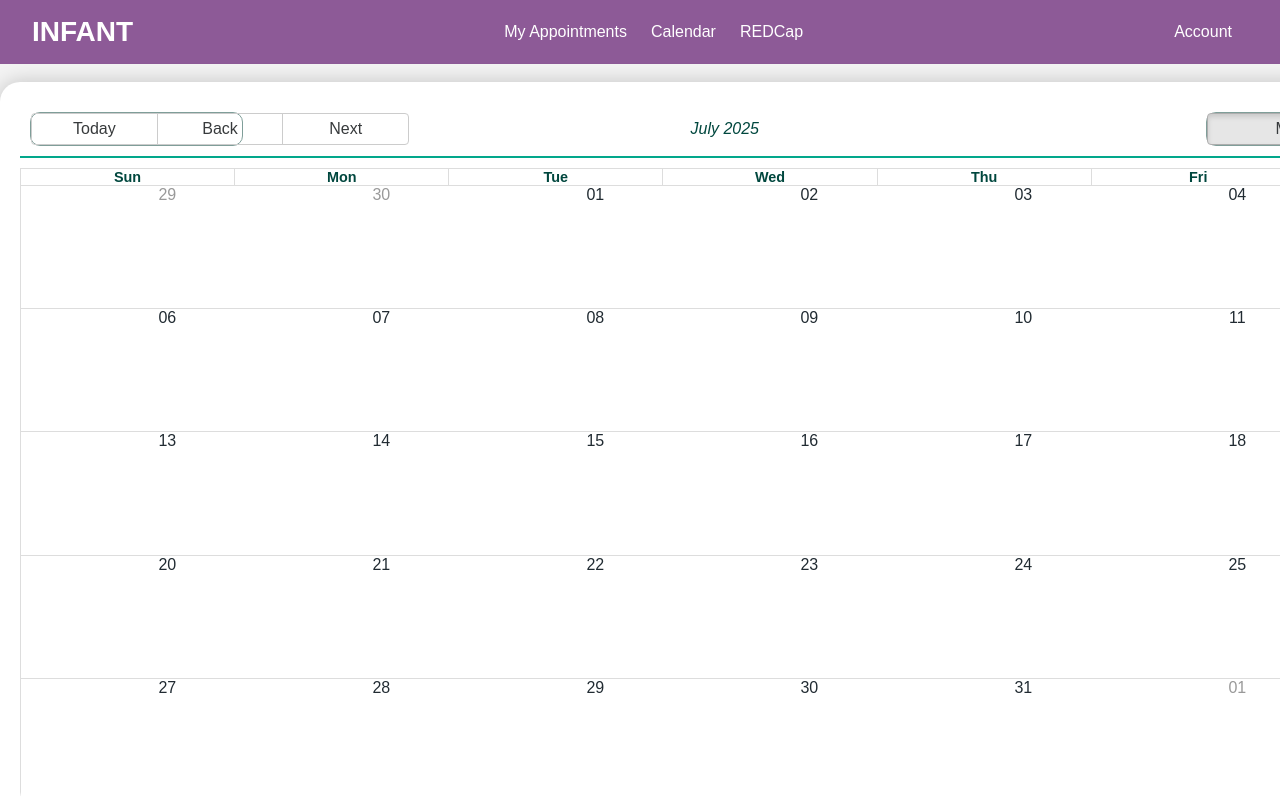
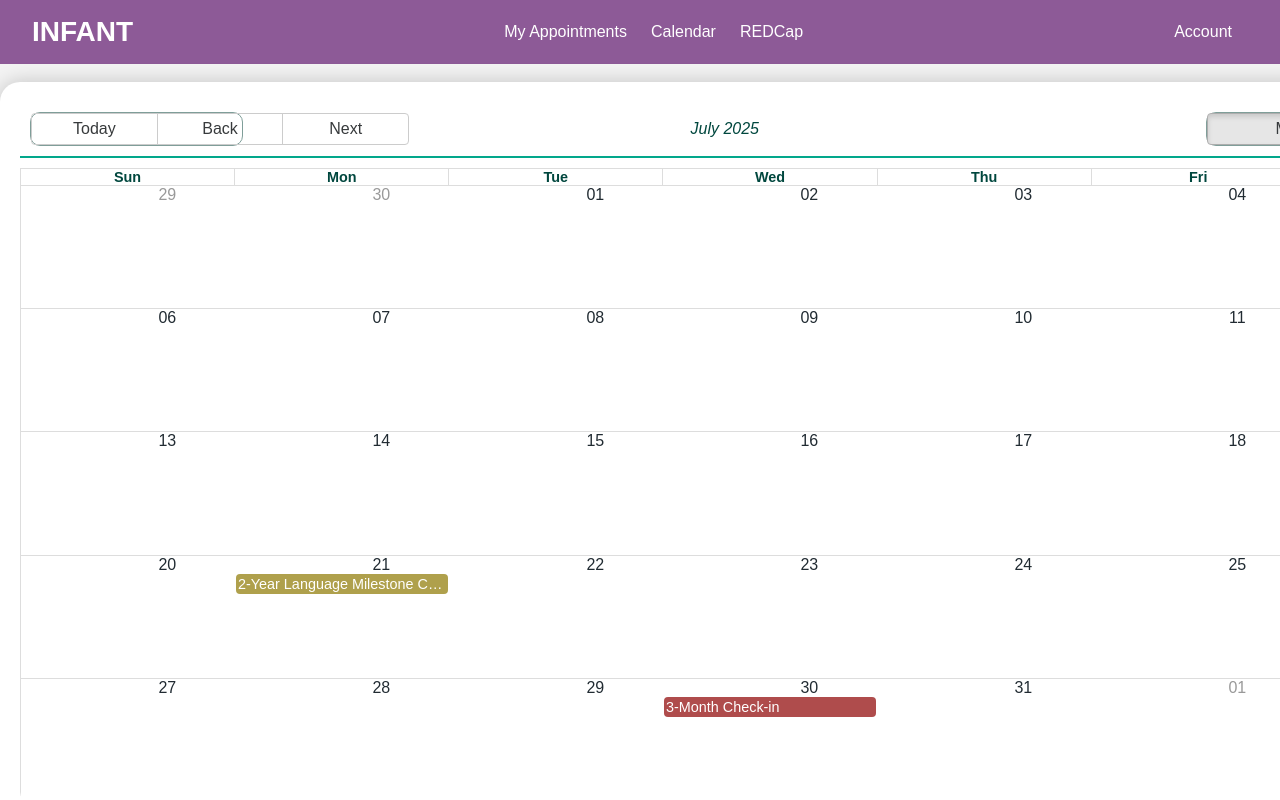
Before and after one commit to Aoibheannmangan/test-scheduler, a React (Create React App) app: page /calender in a window 1280 px wide. Shown: the top 800 px of the page. Built offline with nearby package versions, Linux system fonts and the light colour scheme.

Commit message:
Made dummy data display on calender.

```diff
--- a/src/calender.js
+++ b/src/calender.js
@@ -1,4 +1,4 @@
-import React, { useState } from 'react';
+import React, { useState, useEffect } from 'react';
 import './calender.css';
 import { Calendar, momentLocalizer } from 'react-big-calendar';
 import moment from 'moment';
@@ -22,6 +22,19 @@ const MyCalendar = () => {
   const [searchPatientId, setSearchPatientId] = useState(''); // Search for ID -  Window view
   const [windowEvents, setWindowEvents] = useState([]); // Sets window view
 
+  // Grab all dummy info from JSON file
+  useEffect(() => {
+    const bookedFromDummy = dummyEvents
+    .filter(event => event.type === 'booked')
+    .map(event => ({
+      ...event,
+      start: new Date(event.start),
+      end: new Date(event.end),
+      title: event.title || event.name // Uses title to display on calender
+    }))
+    setBookedEvents(bookedFromDummy);
+  },[]);
+
 
   const handleSearchWindow = () => {
     const patient = dummyEvents.find(patient => patient.id === searchPatientId.trim());
@@ -38,17 +51,17 @@ const handleSearchWindow = () => {
       return;
     }
 
-  // Sets patient bday and early weeks for calculations
+  // Sets patient bday and early days for calculations
   const birthDate = new Date(patient.dob);
-  const babyWeeksEarly = patient.weeksEarly || 0;
+  const babyDaysEarly = patient.daysEarly || 0;
 
   let studyWindows = [];
 
   // Only generate the window that matches the patient's study
   if (patient.study === "AIMHIGH") {
-    studyWindows = generateAimHighAppointments(birthDate, babyWeeksEarly);
+    studyWindows = generateAimHighAppointments(birthDate, babyDaysEarly);
   } else if (patient.study === "COOLPRIME") {
-    studyWindows = generateCoolPrimeAppointments(birthDate, babyWeeksEarly);
+    studyWindows = generateCoolPrimeAppointments(birthDate, babyDaysEarly);
   }
 
   // Filter only window type (just in case)
--- a/src/data/dummyEvents.json
+++ b/src/data/dummyEvents.json
@@ -1,12 +1,12 @@
-  [
-    {
+[
+  {
     "id": "001",
     "name": "Sophie Turner",
     "dob": "2025-05-01",
-    "weeksEarly": 0,
+    "daysEarly": 0,
     "title": "NICU Visit",
-    "start": "",
-    "end": "",
+    "start": "2025-10-02T09:00:00",
+    "end": "2025-10-02T11:00:00",
     "location": "Exam Room 1.14",
     "notes": "Initial check-up with Doctor",
     "type": "booked",
@@ -16,9 +16,10 @@
     "id": "002",
     "name": "Liam Murphy",
     "dob": "2025-05-01",
-    "weeksEarly": 0,
+    "daysEarly": 0,
     "title": "6-Month Wellness Visit",
-
+    "start": "2025-08-14T11:00:00",
+    "end": "2025-08-14T13:00:00",
     "location": "Exam Room 2.12",
     "notes": "Behavioural Checklist needed",
     "type": "booked",
@@ -28,21 +29,23 @@
     "id": "003",
     "name": "Emily O'Connell",
     "dob": "2025-05-01",
-    "weeksEarly": 0,
+    "daysEarly": 0,
     "title": "12-Month Developmental Screening",
-
+    "start": "2025-08-27T13:00",
+    "end": "2025-08-27T15:00",
     "location": "Pediatric Pod A",
     "notes": "EDI questionnaire and speech evaluation",
-    "type": "scheduled",
+    "type": "booked",
     "study": "EDI"
   },
   {
     "id": "004",
     "name": "Noah Byrne",
     "dob": "2025-05-01",
-    "weeksEarly": 0,
+    "daysEarly": 0,
     "title": "3-Month Check-in",
-
+    "start": "2025-07-30T13:00",
+    "end": "2025-07-30T15:00",
     "location": "Exam Room 3.01",
     "notes": "Follow-up after NICU discharge",
     "type": "booked",
@@ -52,21 +55,23 @@
     "id": "005",
     "name": "Isla Fitzgerald",
     "dob": "2025-05-01",
-    "weeksEarly": 0,
+    "daysEarly": 0,
     "title": "Postnatal Depression Assessment",
-
+    "start": "2025-09-09T13:00",
+    "end": "2025-09-09T15:00",
     "location": "Mental Health Unit",
     "notes": "Parent involved in EDI longitudinal tracking",
-    "type": "pending",
+    "type": "booked",
     "study": "COOLPRIME"
   },
   {
     "id": "006",
     "name": "Finn Walsh",
     "dob": "2025-05-01",
-    "weeksEarly": 0,
+    "daysEarly": 0,
     "title": "2-Year Language Milestone Check",
-
+    "start": "2025-07-21T15:00",
+    "end": "2025-07-21T17:00",
     "location": "Exam Room 4.17",
     "notes": "Language screen and EDI record update",
     "type": "booked",
@@ -76,23 +81,23 @@
     "id": "007",
     "name": "Fionn Murphy",
     "dob": "2025-05-01",
-    "weeksEarly": 0,
+    "daysEarly": 0,
     "title": "AIMHIGH Visit Window",
-    "start": "2025-10-05",
-    "end": "2025-10-12",
+    "start": "",
+    "end": "",
     "location": "Exam Room 5.03",
     "notes": "Mobility Checkup Required",
     "type": "window",
     "study": "AIMHIGH"
   },
-    {
+  {
     "id": "008",
     "name": "Hugh Feehan",
     "dob": "2025-05-01",
-    "weeksEarly": "1",
+    "daysEarly": 0,
     "title": "COOLPRIME Visit Window",
-    "start": "2025-10-05",
-    "end": "2025-10-12",
+    "start": "",
+    "end": "",
     "location": "Exam Room 5.05",
     "notes": "MRI Required",
     "type": "window",
--- a/src/data/windowEventCalc.js
+++ b/src/data/windowEventCalc.js
@@ -1,19 +1,23 @@
 // AIMHIGH Visit 2: 15 - 18 weeks after corrected due date
 export function generateAimHighAppointments(birthDate, babyEarly) {
-  const addWeeks = (date, weeks) =>
-    new Date(date.getTime() + weeks * 7 * 24 * 60 * 60 * 1000);
+ const addDays = (date, days) =>
+    new Date(date.getTime() + days * 24 * 60 * 60 * 1000);
 
-  // Corrected due date: birth + weeksEarly
-  const correctedDueDate = new Date(birthDate.getTime() + babyEarly * 7 * 24 * 60 * 60 * 1000);
+    // Corrected due date = birthDate + (babyEarly * 7 days)
+    const correctedDueDate = addDays(birthDate, babyEarly * 7);
+
+    // 15–18 weeks = 105 to 126 days
+    const start = addDays(correctedDueDate, 105);
+    const end = addDays(correctedDueDate, 126);
 
     const events = [
         {
             title: 'AIMHIGH Visit 2',
             id: '000',
             dob: birthDate,
-      weeksEarly: babyEarly,
-      start: addWeeks(correctedDueDate, 15),
-      end: addWeeks(correctedDueDate, 18),
+            daysEarly: babyEarly,
+            start,
+            end,
             type: 'window',
             study: 'AIMHIGH',
         },
@@ -28,7 +32,7 @@ export function generateCoolPrimeAppointments(birthDate, babyEarly) {
     // COOLPRIME Visit 2: in clinic 3 - 4 mnths
 
   // Corrected age starts from due date, not birth date
-  const dueDate = new Date(birthDate.getTime() + babyEarly * 7 * 24 * 60 * 60 * 1000);
+  const dueDate = new Date(birthDate.getTime() + babyEarly * 24 * 60 * 60 * 1000);
 
   // Calculates start of window from due date
   const startWindow = new Date(dueDate.getTime());
@@ -43,7 +47,7 @@ export function generateCoolPrimeAppointments(birthDate, babyEarly) {
       title: 'COOLPRIME Visit 2',
       id: '000',
       dob: birthDate,
-      weeksEarly: babyEarly,
+      daysEarly: babyEarly,
       start: startWindow,
       end: endWindow,
       type: 'window',
```
Lines whose indentation alone changed are shown as unchanged.
